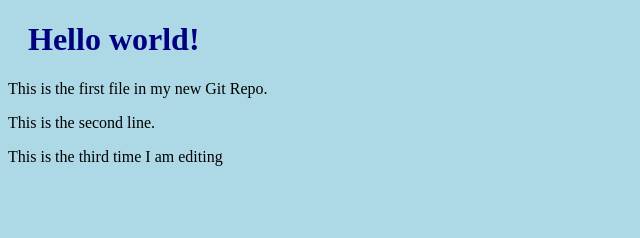
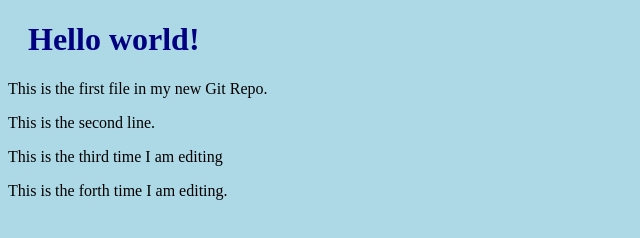
Before and after one commit to chaudharikomal0003/Gittry, a plain HTML site: page index.html in a window 1280 px wide. Shown: the whole page, without its empty margins (0-640 px from the left). Drawn offline with Linux system fonts and the light colour scheme.

Commit message:
Fifth commit

```diff
--- a/index.html
+++ b/index.html
@@ -10,5 +10,6 @@
 <p>This is the first file in my new Git Repo.</p>
 <p>This is the second line.</p>
 <p>This is the third time I am editing</p>
+<p>This is the forth time I am editing.</p>
 </body>
 </html>
```
Also changed, not shown: new.jpg (added).
